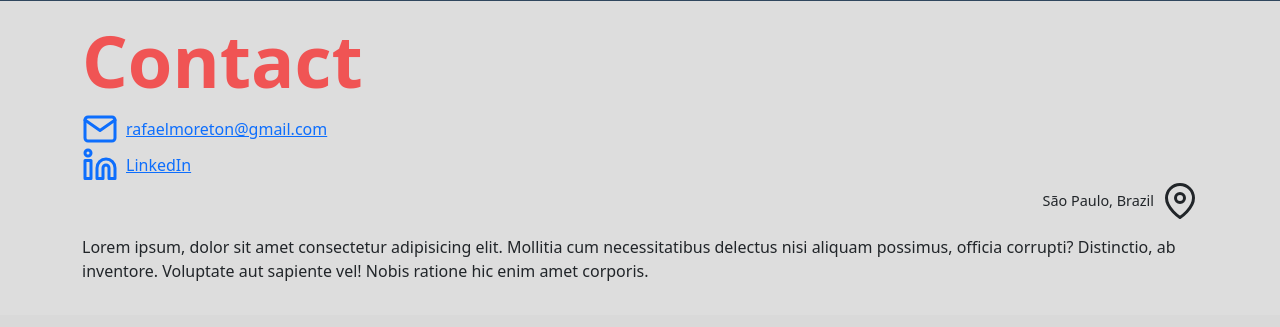
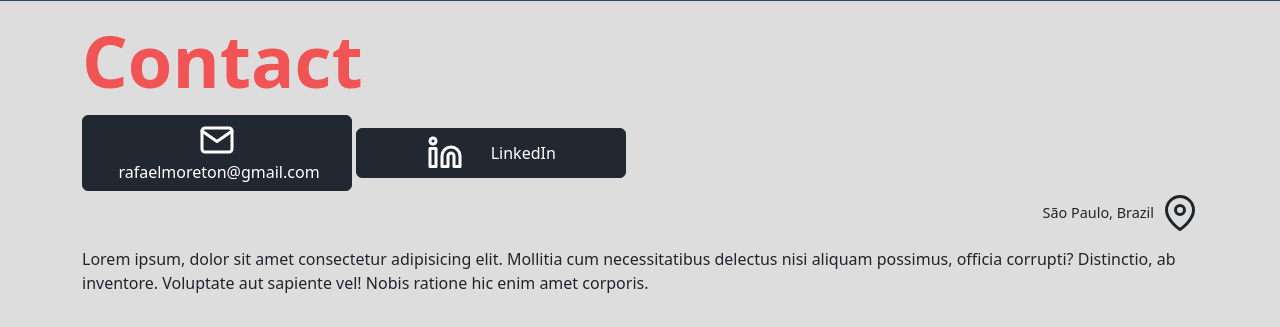
Before and after one commit to rafaelmoreton/old-rafa-website-php-bs, a PHP site: page / in a window 1280 px wide. Shown: the part 4324-4651 px from the top of the page. Before the commit the page ends 4605 px from the top, so only its background shows below. Run offline with PHP 8.4, Linux system fonts and the light colour scheme.

Commit message:
Give a button like style to 'contact' links

```diff
--- a/index.php
+++ b/index.php
@@ -423,14 +423,14 @@
         </h2>
         <div>
           <a href="mailto:rafaelmoreton@gmail.com"
-          class="d-flex gap-2 align-items-center">
+          class="btn btn-primary contact-button mt-1 mb-1">
             <svg xmlns="http://www.w3.org/2000/svg"
               width="36" height="36" viewBox="0 0 24 24" fill="none" stroke="currentColor" stroke-width="2"
               stroke-linecap="round" stroke-linejoin="round" class="feather feather-mail">
               <path d="M4 4h16c1.1 0 2 .9 2 2v12c0 1.1-.9 2-2 2H4c-1.1 0-2-.9-2-2V6c0-1.1.9-2 2-2z"></path>
               <polyline points="22,6 12,13 2,6"></polyline>
             </svg>
-            <p class="m-0">rafaelmoreton@gmail.com</p>
+            <p class="d-inline m-0 ms-1 align-middle">rafaelmoreton@gmail.com</p>
           </a>
             <!-- <a href="https://github.com/rafaelmoreton">
               <p>Github</p>
@@ -443,14 +443,14 @@
             </svg>
             </a> -->
           <a href="https://linkedin.com/in/rafael-moreton-baggio-3709b1217"
-          class="d-flex gap-2 align-items-center">
+          class="btn btn-primary contact-button mt-1 mb-1">
             <svg xmlns="http://www.w3.org/2000/svg"
               width="36" height="36" viewBox="0 0 24 24" fill="none" stroke="currentColor" stroke-width="2"
               stroke-linecap="round" stroke-linejoin="round" class="feather feather-linkedin">
               <path d="M16 8a6 6 0 0 1 6 6v7h-4v-7a2 2 0 0 0-2-2 2 2 0 0 0-2 2v7h-4v-7a6 6 0 0 1 6-6z"></path>
               <rect x="2" y="9" width="4" height="12"></rect><circle cx="4" cy="4" r="2"></circle>
             </svg>
-            <p class="m-0">LinkedIn</p>
+            <p class="d-inline m-0 ms-4 align-middle">LinkedIn</p>
           </a>
           <div class="d-flex gap-2 align-items-center justify-content-end">
            <p class="m-0" style="font-size: 0.9em;">
--- a/style.css
+++ b/style.css
@@ -35,3 +35,14 @@
 #projects, #about, #resume, #contact {
     scroll-margin-top: 3.5rem;
 }
+
+.contact-button {
+    width: 270px;
+    background-color: var(--darker);
+    border-color: var(--darker);
+}
+
+.contact-button:hover {
+    background-color: var(--hightlight);
+    border-color: var(--hightlight);
+}
```
